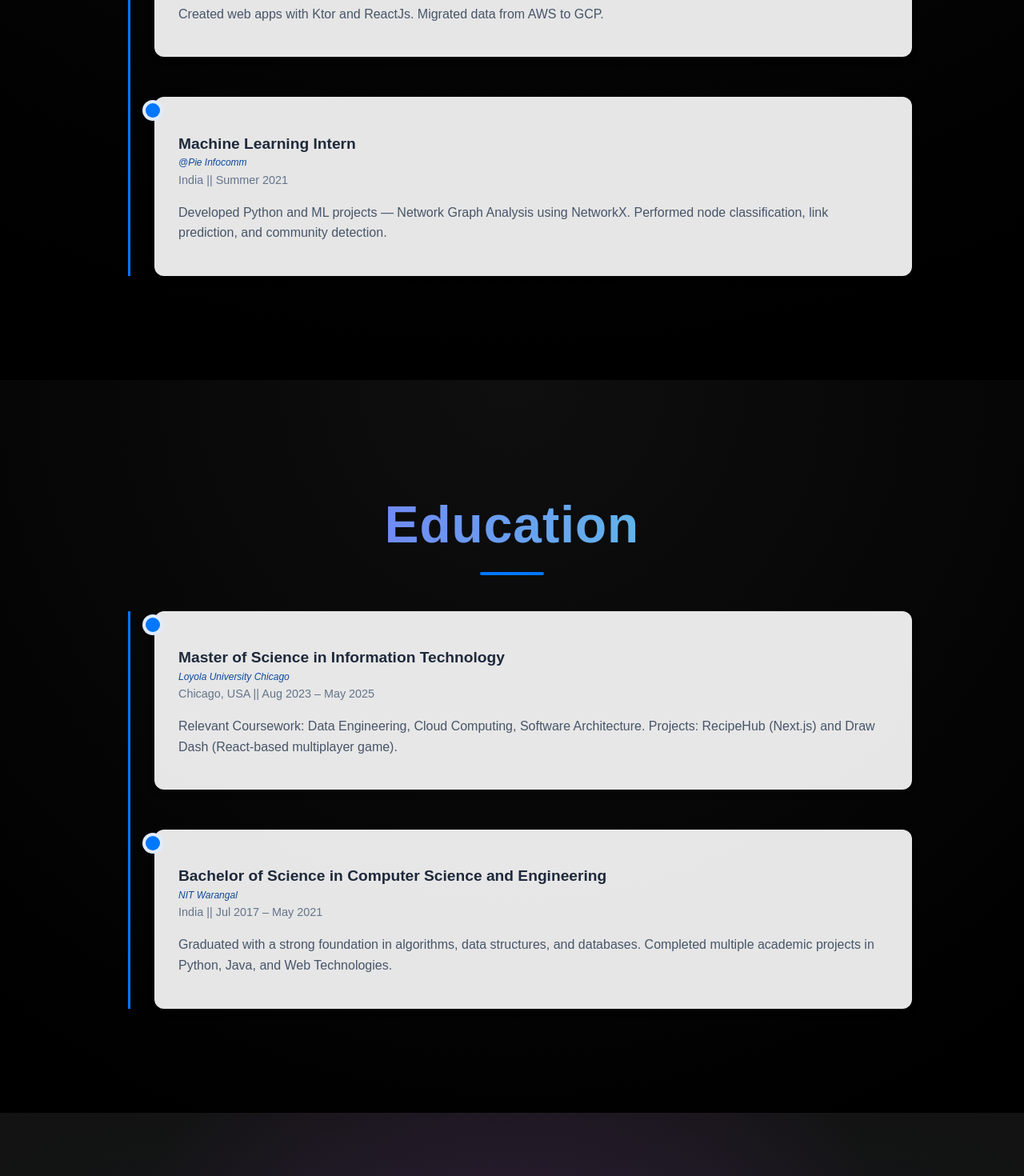
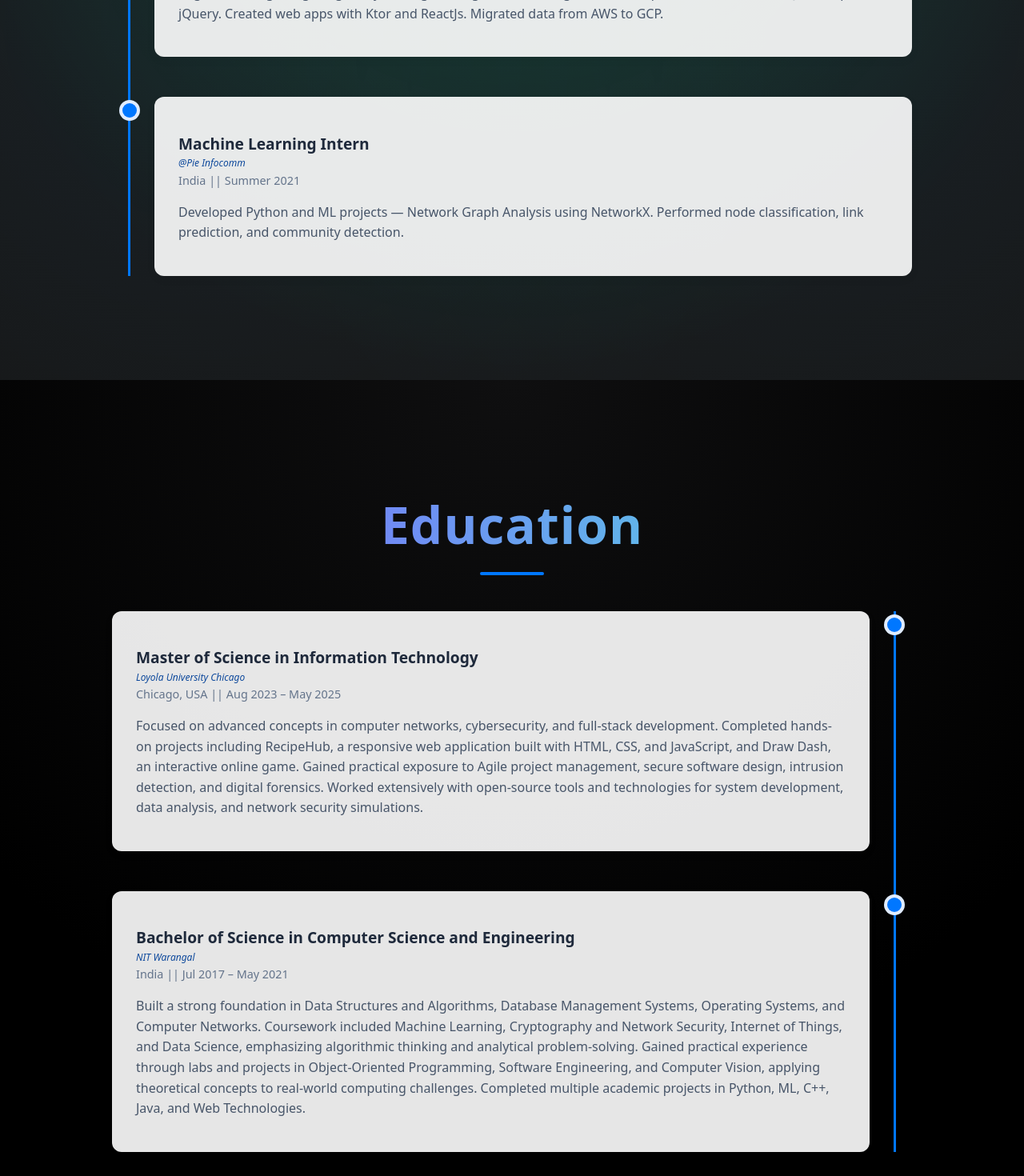
Before and after one commit to manojKonda01/portfolio, a React (Vite) app: page / in a window 1280 px wide. Shown: the part 3700-5170 px from the top of the page at 80% size. Built offline with nearby package versions, Linux system fonts and the light colour scheme.

Commit message:
Exp and Education changes

```diff
--- a/src/components/Education.jsx
+++ b/src/components/Education.jsx
@@ -6,19 +6,20 @@ export default function Education() {
             type: "education",
             role: "Master of Science in Information Technology",
             company: "Loyola University Chicago",
+            link: "https://www.luc.edu/",
             location: "Chicago, USA",
             date: "Aug 2023 – May 2025",
-            description: `Relevant Coursework: Data Engineering, Cloud Computing, Software Architecture.
-      Projects: RecipeHub (Next.js) and Draw Dash (React-based multiplayer game).`,
+            description: `Focused on advanced concepts in computer networks, cybersecurity, and full-stack development. Completed hands-on projects including RecipeHub, a responsive web application built with HTML, CSS, and JavaScript, and Draw Dash, an interactive online game. Gained practical exposure to Agile project management, secure software design, intrusion detection, and digital forensics. Worked extensively with open-source tools and technologies for system development, data analysis, and network security simulations.`,
         },
         {
             type: "education",
             role: "Bachelor of Science in Computer Science and Engineering",
             company: "NIT Warangal",
+            link: "https://en.wikipedia.org/wiki/National_Institute_of_Technology,_Warangal",
             location: "India",
             date: "Jul 2017 – May 2021",
-            description: `Graduated with a strong foundation in algorithms, data structures, and databases.
-      Completed multiple academic projects in Python, Java, and Web Technologies.`,
+            description: `Built a strong foundation in Data Structures and Algorithms, Database Management Systems, Operating Systems, and Computer Networks. Coursework included Machine Learning, Cryptography and Network Security, Internet of Things, and Data Science, emphasizing algorithmic thinking and analytical problem-solving. Gained practical experience through labs and projects in Object-Oriented Programming, Software Engineering, and Computer Vision, applying theoretical concepts to real-world computing challenges.
+      Completed multiple academic projects in Python, ML, C++, Java, and Web Technologies.`,
         },
     ];
 
@@ -26,14 +27,14 @@ export default function Education() {
         <section className="experience-section" id="education">
             <div className="container">
                 <h2 className="section-title">Education</h2>
-                <div className="timeline">
+                <div className="timeline-right">
                     {timelineData.map((item, index) => (
                         <div
                             key={index}
                             className={`timeline-item ${item.type} ${index % 2 === 0 ? "left" : "right"
                                 } add-black-cursor`}
                         >
-                            <div className="timeline-dot"></div>
+                            <div className="timeline-dot-right"></div>
                             <div className="timeline-content">
                                 <h3>{item.role}</h3>
                                 {item.company && (
--- a/src/styles/Experience.css
+++ b/src/styles/Experience.css
@@ -1,9 +1,8 @@
 /* ---------- SECTION LAYOUT ---------- */
 .experience-section {
     /* background: linear-gradient(135deg, #f7faff 0%, #eef3f9 100%); */
-    background: radial-gradient(circle at top, #0f0f10 0%, #000000 90%);
+    background: radial-gradient(circle at top, #0f0f10 0%, #000000 70%);
     padding: 80px 20px;
-    font-family: "Poppins", sans-serif;
     color: #333;
 }
 
@@ -47,10 +46,28 @@
     border-left: 3px solid #0077ff;
 }
 
+.timeline-right {
+    position: relative;
+    margin-right: 20px;
+    padding-right: 30px;
+    border-right: 3px solid #0077ff;
+}
+
 /* timeline dot */
 .timeline-dot {
     position: absolute;
-    left: -11px;
+    left: -40px;
+    top: 8px;
+    width: 18px;
+    height: 18px;
+    background: #0077ff;
+    border-radius: 50%;
+    box-shadow: 0 0 0 4px #e0ecff;
+}
+
+.timeline-dot-right {
+    position: absolute;
+    right: -40px;
     top: 8px;
     width: 18px;
     height: 18px;
@@ -77,6 +94,7 @@
     transform: translateY(-4px);
     box-shadow: 0 6px 20px rgba(0, 119, 255, 0.1);
 }
+
 /* ---------- TEXT STYLING ---------- */
 .timeline-content h3 {
     font-size: 1.2rem;
@@ -84,16 +102,19 @@
     color: #1e293b;
     margin-bottom: 0;
 }
-.timeline-content .company{
+
+.timeline-content .company {
     font-size: 0.75rem;
     font-style: italic;
     font-weight: 500;
     color: #0e499c;
     margin: 0;
 }
-.timeline-content .company:hover{
+
+.timeline-content .company:hover {
     text-decoration: underline;
 }
+
 .timeline-content .date {
     font-size: 0.9rem;
     color: #64748b;
@@ -106,6 +127,15 @@
     line-height: 1.6;
 }
 
+#experience {
+    background-image:
+        radial-gradient(circle at 20% 70%, rgba(0, 150, 255, 0.05) 0%, transparent 50%),
+        radial-gradient(circle at 80% 70%, rgba(0, 150, 255, 0.05) 0%, transparent 50%),
+        radial-gradient(circle at 50% 50%, rgba(0, 255, 150, 0.15) 0%, transparent 75%);
+    background-blend-mode: screen;
+    overflow: hidden;
+}
+
 /* ---------- RESPONSIVE ---------- */
 @media (max-width: 768px) {
     .section-title {
@@ -115,6 +145,19 @@
     .timeline {
         margin-left: 0;
         padding-left: 20px;
+    }
+
+    .timeline-dot {
+        left: -30px;
+    }
+
+    .timeline-right {
+        margin-right: 0;
+        padding-right: 20px;
+    }
+
+    .timeline-dot-right {
+        right: -30px;
     }
 
     .timeline-content {
```
